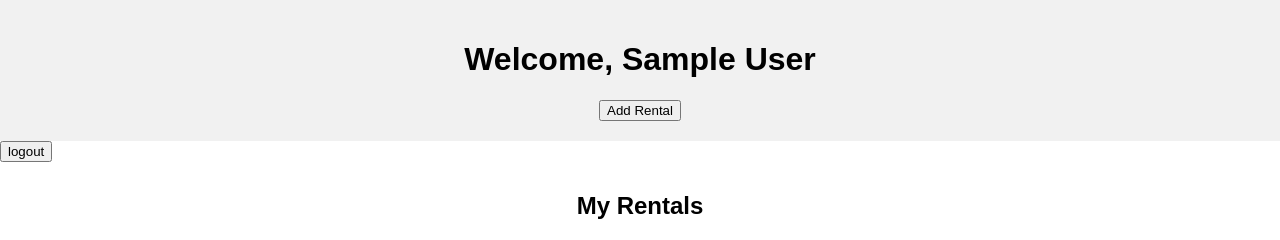
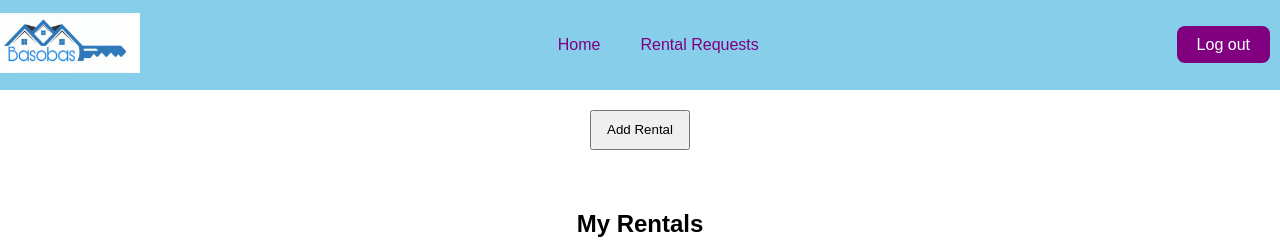
Before and after one commit to noopali/HouseRentalSite, a PHP site: page /landlord.view.php in a window 1280 px wide. Shown: the top 240 px of the page. Run offline with PHP 8.4, Linux system fonts and the light colour scheme; the visitor is signed in with stand-in values (Sample User, id 1); data comes from the database, SQL or seed files in the repository.

Commit message:
landlord css changed

```diff
--- a/landlord.view.php
+++ b/landlord.view.php
@@ -8,7 +8,7 @@ $crud = new Crud();
 <html>
 <head>
   <title>Landlord Page</title>
-  <link rel="stylesheet" href="landlord.css">
+  <link rel="stylesheet" href="">
   <style>
     .rental-list img {
   max-width: 100px;
@@ -149,17 +149,104 @@ body {
   max-width: 100px;
   max-height: 100px;
 }
+header {
+position: fixed;
+width: 100%;
+top: 0;
+right: 0;
+z-index: 1000;
+display: flex;
+align-items: center;
+justify-content: space-between;
+background: skyblue;
+padding: 0.3125rem 10px;
+height: 80px;
+}
+.logo>img{
+  width: 150px;
+  height: 60px;
+}
+.navbar{
+  display: flex;
+  list-style: none;
+}
+.navbar li{
+  position: relative;
+}
+.navbar a{
+  font-size: 1rem;
+  padding: 0.625rem 20px;
+  color: purple;
+  font-weight: 500;
+  text-decoration: none;
+}
+.navbar a::after{
+  content: '';
+  width: 0;
+  height: 3px;
+  background: purple;
+  position: absolute;
+  bottom: -4px;
+  left: 0;
+  transition: 0.5s;
+}
+.navbar a:hover::after {
+  width: 100%;
+}
+.header-btn a {
+  padding: 10px 20px;
+  color: purple;
+  font-weight: 500;
+  text-decoration: none;
+}
+.header-btn .log-in {
+  background:purple;
+  color: white;
+  border-radius: 0.5rem;
+}
+.header-btn .log-in:hover {
+   color:skyblue;
+
+}
+
+
+
+.addrental{
+  display: flex;
+  align-items: center;
+  justify-content: center;
+
+}
+.addrental>button{
+  height: 40px;
+  width: 100px;
+  margin: 30px;
+}
   </style>
 </head>
 <script src ="jquery.js"></script>
 
 <body>
-  <div class="header">
+<header>
+    <a href="#" class="logo"><img src="logo.png" alt=""></a>
+    <ul class="navbar">
+      <li><a href="index.php">Home</a></li>
+      <li><a href="landlord.requests.php">Rental Requests</a></li>
+      <li><a href=".php"></a></li>
+        </ul>
+    <div class="header-btn">
+      <a href="logout.php" class="log-in">Log out</a>
+    </div>
+  </header>
     <h1>Welcome, <?php echo $_SESSION["lname"];?></h1>
-    <button id="rentalFormButton">Add Rental</button>
 
-  </div>
-  <a href= "logout.php"><button >logout</button></a>
+
+   </div>
+   <div class="addrental">
+   <button id="rentalFormButton">Add Rental</button>
+   </div>
+
+
   <div class="rental-form-popup" id="rentalFormPopup">
     <div class="rental-form-container">
       <h2>Add Rental</h2>
```
Also changed, not shown: uploads/SamplePhoto_5.jpg (added).
